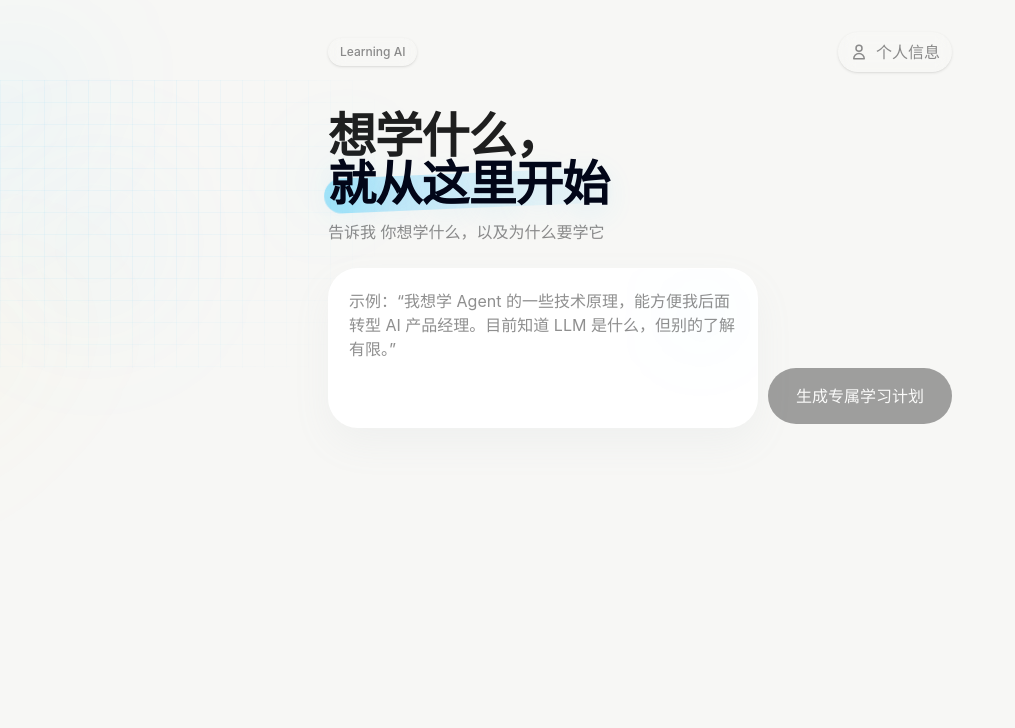
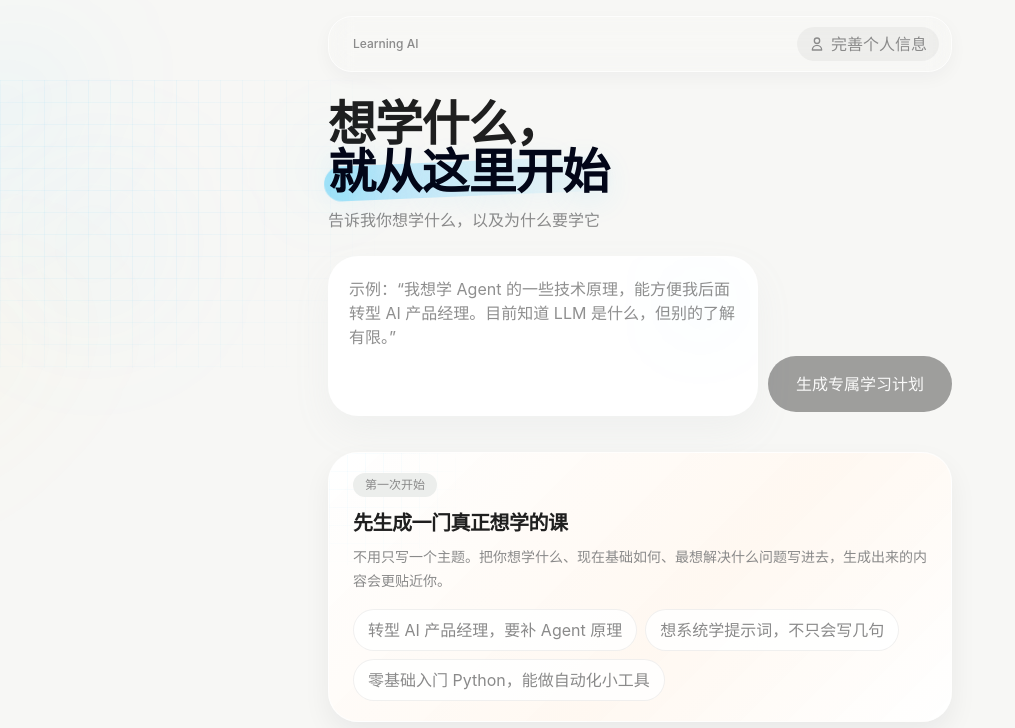
Before and after one commit to taoooz/learning_ai, a Next.js app: page / in a window 1280 px wide. Shown: the top 728 px of the page, without its empty margins (0-1015 px from the left). Built offline with nearby package versions, Linux system fonts and the light colour scheme.

Commit message:
refactor(home): add profile awareness and improve delete menu handling

```diff
--- a/app/page.tsx
+++ b/app/page.tsx
@@ -1,8 +1,9 @@
 'use client';
 
-import { useState } from 'react';
+import { useEffect, useRef, useState } from 'react';
 import { useRouter } from 'next/navigation';
 import { useCourse } from '@/contexts/CourseContext';
+import { useUserProfile } from '@/contexts/UserProfileContext';
 
 export default function HomePage() {
   const [topic, setTopic] = useState('');
@@ -12,6 +13,41 @@ export default function HomePage() {
   const [showDeleteMenu, setShowDeleteMenu] = useState<string | null>(null);
   const router = useRouter();
   const { courses, generateCourse, deleteCourse } = useCourse();
+  const { userProfile } = useUserProfile();
+  const deleteMenuRef = useRef<HTMLDivElement | null>(null);
+  const hasProfileContent = Boolean(
+    userProfile?.targetJob?.trim() ||
+    userProfile?.name?.trim() ||
+    userProfile?.workExperience?.some((item) =>
+      item.company.trim() || item.position.trim() || item.description?.trim()
+    ) ||
+    userProfile?.education?.some((item) => item.school.trim() || item.major.trim())
+  );
+
+  useEffect(() => {
+    if (!showDeleteMenu) return;
+
+    const handlePointerDown = (event: MouseEvent) => {
+      if (!deleteMenuRef.current) return;
+      if (!deleteMenuRef.current.contains(event.target as Node)) {
+        setShowDeleteMenu(null);
+      }
+    };
+
+    const handleEscape = (event: KeyboardEvent) => {
+      if (event.key === 'Escape') {
+        setShowDeleteMenu(null);
+      }
+    };
+
+    window.addEventListener('mousedown', handlePointerDown);
+    window.addEventListener('keydown', handleEscape);
+
+    return () => {
+      window.removeEventListener('mousedown', handlePointerDown);
+      window.removeEventListener('keydown', handleEscape);
+    };
+  }, [showDeleteMenu]);
 
   const handleSubmit = async (e: React.FormEvent) => {
     e.preventDefault();
@@ -19,12 +55,12 @@ export default function HomePage() {
 
     setIsGenerating(true);
     setError('');
+    router.push('/generate');
 
     try {
       await generateCourse(topic.trim());
-      router.push('/generate');
     } catch {
-      setError('抱歉，生成失败了，请稍后再试。');
+      router.push('/');
       setIsGenerating(false);
     }
   };
@@ -77,19 +113,17 @@ export default function HomePage() {
     setTopic(selectedTopic);
     setIsGenerating(true);
     setError('');
+    router.push('/generate');
 
     generateCourse(selectedTopic)
-      .then(() => {
-        router.push('/generate');
-      })
       .catch(() => {
-        setError('抱歉，生成失败了，请稍后再试。');
+        router.push('/');
         setIsGenerating(false);
       });
   };
 
   return (
-    <main className="min-h-screen overflow-hidden bg-background">
+    <main className="min-h-screen overflow-x-hidden bg-background">
       <div className="pointer-events-none absolute inset-0 overflow-hidden">
         <div className="absolute -top-32 right-[-8rem] h-72 w-72 rounded-full bg-gradient-to-br from-accent/16 via-accent/8 to-transparent blur-3xl" />
         <div className="absolute left-[-4rem] top-12 h-56 w-56 rounded-full bg-gradient-to-br from-sky-400/16 via-transparent to-transparent blur-3xl" />
@@ -108,22 +142,29 @@ export default function HomePage() {
         />
       </div>
 
-      <div className="relative mx-auto flex w-full max-w-2xl flex-col gap-8 px-5 pb-10 pt-8 sm:px-6">
-        <div className="flex items-center justify-between">
-          <div className="rounded-full bg-surface/90 px-3 py-1.5 text-xs font-medium text-secondary shadow-sm backdrop-blur-sm">
+      <div className="fixed inset-x-0 top-0 z-20 pt-4">
+        <div className="mx-auto max-w-2xl px-5 pb-2 sm:px-6">
+          <div className="rounded-[24px] border border-white/72 bg-surface/80 px-3 py-2.5 shadow-[0_6px_18px_rgba(15,23,42,0.04)] backdrop-blur-md">
+            <div className="flex items-center justify-between gap-3">
+              <div className="rounded-full bg-background/92 px-3 py-1.5 text-xs font-medium text-secondary">
                 Learning AI
               </div>
               <button
                 onClick={() => router.push('/profile')}
-            className="inline-flex h-10 items-center gap-2 rounded-full bg-surface/78 px-3 text-sm font-medium text-secondary shadow-sm backdrop-blur-sm transition-all duration-150 hover:bg-surface hover:shadow-sm active:scale-95"
+                className="inline-flex h-8.5 items-center gap-1.5 rounded-full bg-black/[0.04] px-3 text-[13px] font-medium text-secondary transition-all duration-150 hover:bg-black/[0.06] hover:text-primary active:scale-95"
                 aria-label="个人设置"
               >
-            <svg className="h-4.5 w-4.5 text-secondary" fill="none" stroke="currentColor" viewBox="0 0 24 24">
+                <svg className="h-4 w-4 text-secondary" fill="none" stroke="currentColor" viewBox="0 0 24 24">
                   <path strokeLinecap="round" strokeLinejoin="round" strokeWidth={2} d="M16 7a4 4 0 11-8 0 4 4 0 018 0zM12 14a7 7 0 00-7 7h14a7 7 0 00-7-7z" />
                 </svg>
-            <span>个人信息</span>
+                <span>{hasProfileContent ? '个人信息' : '完善个人信息'}</span>
               </button>
             </div>
+          </div>
+        </div>
+      </div>
+
+      <div className="relative mx-auto flex w-full max-w-2xl flex-col gap-8 px-5 pb-10 pt-[92px] sm:px-6">
 
         <section className="pt-2">
           <div className="relative max-w-xl">
@@ -141,7 +182,7 @@ export default function HomePage() {
               </span>
             </h1>
             <p className="mt-3 text-sm leading-6 text-secondary sm:text-base">
-              告诉我 你想学什么，以及为什么要学它
+              告诉我你想学什么，以及为什么要学它
             </p>
           </div>
 
@@ -238,7 +279,10 @@ export default function HomePage() {
                         </button>
 
                         {showDeleteMenu === course.courseId && (
-                          <div className="absolute bottom-[3.75rem] right-0 z-10 min-w-[132px] rounded-2xl border border-white/80 bg-surface/96 p-1 shadow-sheet backdrop-blur-sm">
+                          <div
+                            ref={deleteMenuRef}
+                            className="absolute bottom-[3.75rem] right-0 z-10 min-w-[132px] rounded-2xl border border-white/80 bg-surface/96 p-1 shadow-sheet backdrop-blur-sm"
+                          >
                             <button
                               onClick={(e) => {
                                 e.stopPropagation();
@@ -261,20 +305,53 @@ export default function HomePage() {
             </div>
           </section>
         )}
+
+        {!hasCourses && (
+          <section className="pt-1">
+            <div className="relative overflow-hidden rounded-[30px] border border-white/80 bg-[linear-gradient(135deg,rgba(255,255,255,0.96),rgba(255,248,241,0.98)_58%,rgba(255,255,255,0.95))] px-5 py-5 shadow-[0_12px_28px_rgba(15,23,42,0.06)] sm:px-6">
+              <div
+                className="pointer-events-none absolute left-0 top-0 h-28 w-36 opacity-30"
+                style={{
+                  backgroundImage:
+                    'linear-gradient(to right, rgba(56,189,248,0.12) 1px, transparent 1px), linear-gradient(to bottom, rgba(56,189,248,0.10) 1px, transparent 1px)',
+                  backgroundSize: '18px 18px',
+                  maskImage: 'radial-gradient(circle at 24% 18%, black 0%, rgba(0,0,0,0.82) 28%, transparent 78%)',
+                  WebkitMaskImage: 'radial-gradient(circle at 24% 18%, black 0%, rgba(0,0,0,0.82) 28%, transparent 78%)',
+                }}
+              />
+
+              <div className="relative z-[1]">
+                <div className="rounded-full bg-[#ECEEEC] px-3 py-1 text-xs font-medium text-secondary w-fit">
+                  第一次开始
                 </div>
+                <h2 className="mt-3 text-xl font-semibold tracking-tight text-primary">
+                  先生成一门真正想学的课
+                </h2>
+                <p className="mt-2 text-sm leading-6 text-secondary">
+                  不用只写一个主题。把你想学什么、现在基础如何、最想解决什么问题写进去，生成出来的内容会更贴近你。
+                </p>
 
-      {isGenerating && (
-        <div className="fixed inset-0 z-50 flex flex-col items-center justify-center bg-background/82 backdrop-blur-sm">
-          <div className="mb-5 flex h-[72px] w-[72px] items-center justify-center rounded-full bg-gradient-to-br from-accent/18 to-accent/5">
-            <svg className="h-9 w-9 animate-spin text-accent" fill="none" viewBox="0 0 24 24">
-              <circle className="opacity-25" cx="12" cy="12" r="10" stroke="currentColor" strokeWidth="4" />
-              <path className="opacity-75" fill="currentColor" d="M4 12a8 8 0 018-8V0C5.373 0 0 5.373 0 12h4zm2 5.291A7.962 7.962 0 014 12H0c0 3.042 1.135 5.824 3 7.938l3-2.647z" />
-            </svg>
+                <div className="mt-4 flex flex-wrap gap-2">
+                  {[
+                    '转型 AI 产品经理，要补 Agent 原理',
+                    '想系统学提示词，不只会写几句',
+                    '零基础入门 Python，能做自动化小工具',
+                  ].map((idea) => (
+                    <button
+                      key={idea}
+                      type="button"
+                      onClick={() => handleTopicClick(idea)}
+                      className="rounded-full border border-black/6 bg-white/84 px-3.5 py-2 text-sm text-secondary transition-all duration-150 hover:border-accent/18 hover:bg-white hover:text-primary active:scale-[0.985]"
+                    >
+                      {idea}
+                    </button>
+                  ))}
                 </div>
-          <p className="text-base font-semibold text-primary">正在为你拆解学习路径</p>
-          <p className="mt-2 text-sm text-secondary">马上就能看到适合开始的第一步</p>
               </div>
+            </div>
+          </section>
         )}
+      </div>
 
       {deleteConfirm && (
         <div
--- a/types/course.ts
+++ b/types/course.ts
@@ -29,6 +29,7 @@ export interface LearningCard {
   id: string;
   title: string;
   content: string;              // Markdown 内容
+  imageUrl?: string;
   visualization?: Visualization; // 可视化配置
 }
 
```
Also changed, not shown: .claude/settings.local.json. Lines whose indentation alone changed are shown as unchanged.
